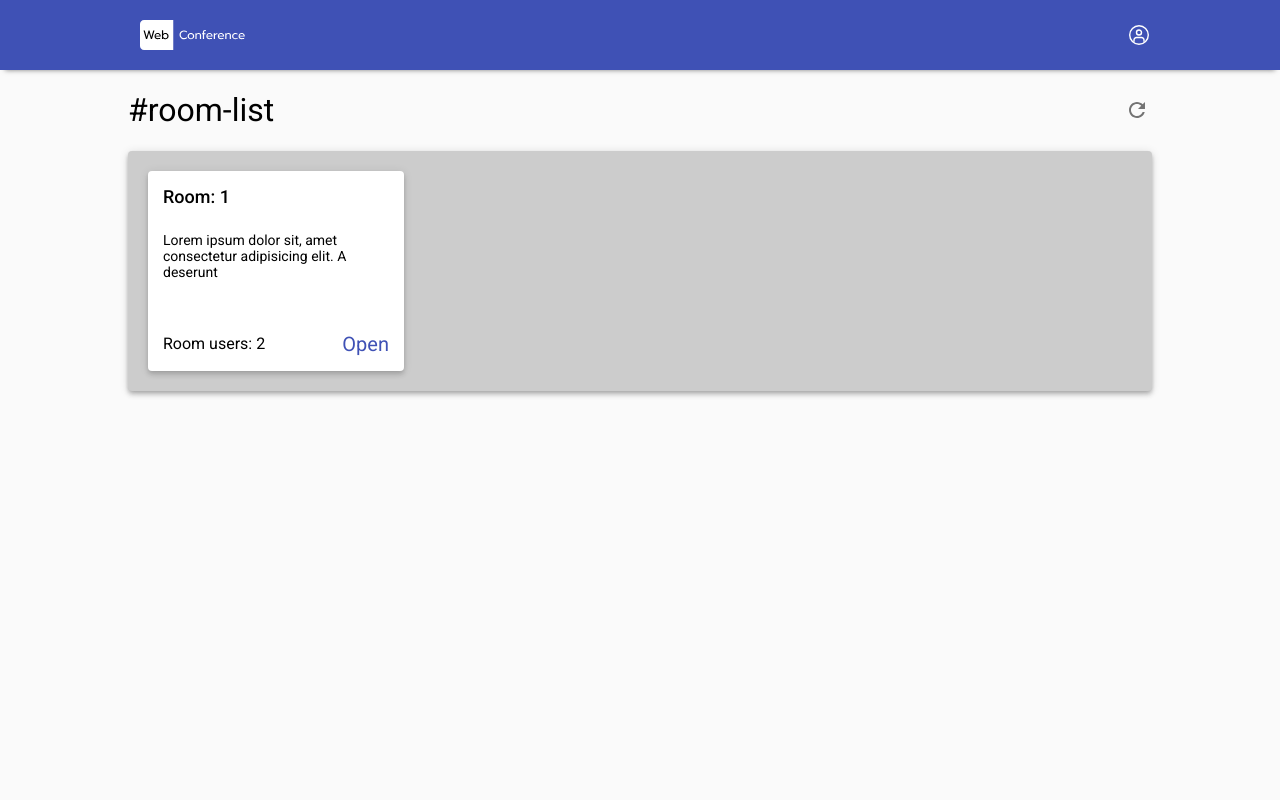
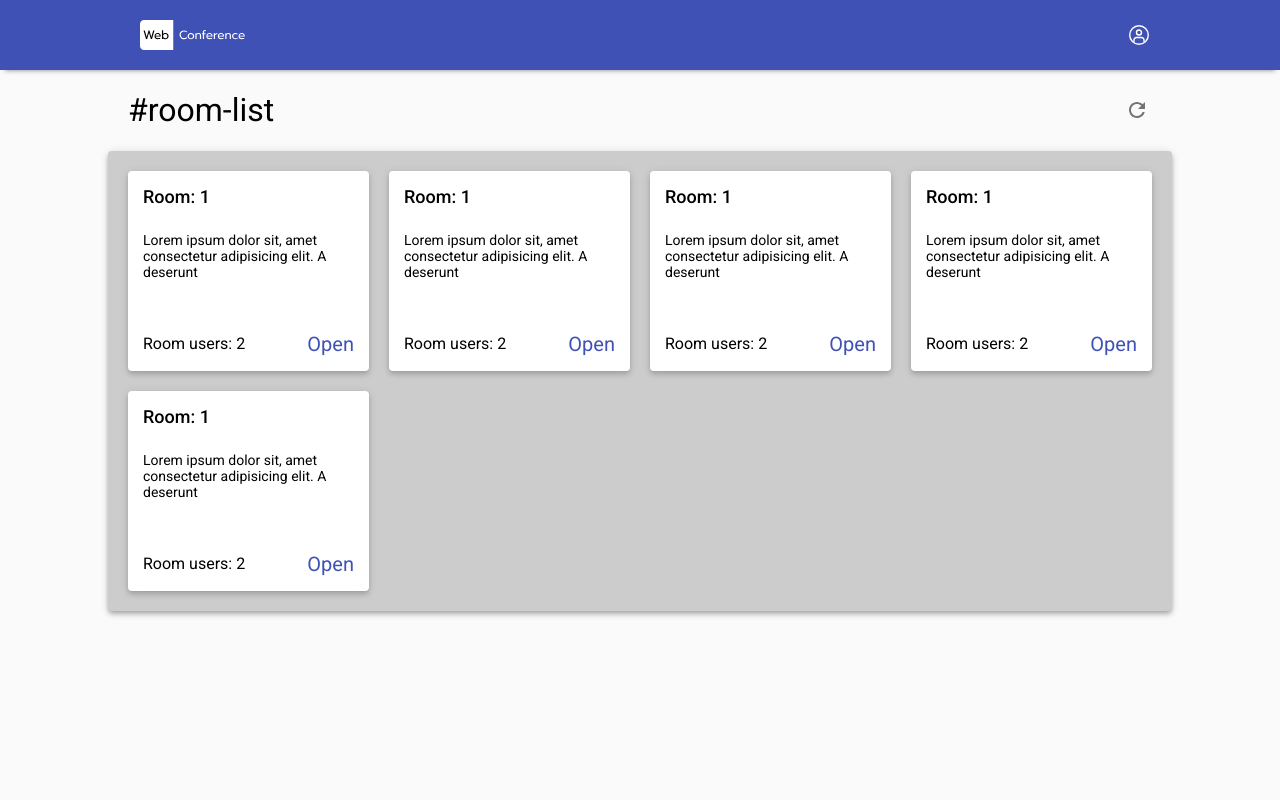
Before and after one commit to This-is-ellesar/video-chat-frontend, a React (Create React App) app: page / in a window 1280 px wide. Shown: the top 800 px of the page. Built offline with nearby package versions, Linux system fonts and the light colour scheme; no server answers.

Commit message:
Поправил компонент списка комнат

```diff
--- a/src/components/room/RoomList.tsx
+++ b/src/components/room/RoomList.tsx
@@ -8,6 +8,10 @@ const RoomList: FC = () => {
   return (
     <RoomContainer>
       <RoomListItem />
+      <RoomListItem />
+      <RoomListItem />
+      <RoomListItem />
+      <RoomListItem />
     </RoomContainer>
   )
 }
--- a/src/views/Rooms/style.tsx
+++ b/src/views/Rooms/style.tsx
@@ -18,9 +18,12 @@ export const RoomHeaderStyle = styled.div`
 `
 
 export const RoomContainer = styled.div`
-  display: flex;
-  flex-wrap: wrap;
+  display: grid;
+  grid-template-columns: 1fr 1fr 1fr 1fr;
+  grid-gap: 20px 20px;
+  padding: 20px;
   width: 80%;
+  min-height: 420px;
   background: #ccc;
   box-shadow: 0px 2px 4px -1px rgb(0 0 0 / 20%),
     0px 4px 5px 0px rgb(0 0 0 / 14%), 0px 1px 10px 0px rgb(0 0 0 / 12%);
@@ -30,9 +33,7 @@ export const RoomContainer = styled.div`
 export const RoomListItem = styled.div`
   display: grid;
   grid-template-rows: max-content 1fr max-content;
-  width: 25%;
   height: 200px;
-  margin: 20px;
   background: #fff;
   border-radius: 4px;
   box-shadow: 0px 2px 4px -1px rgb(0 0 0 / 10%),
```
